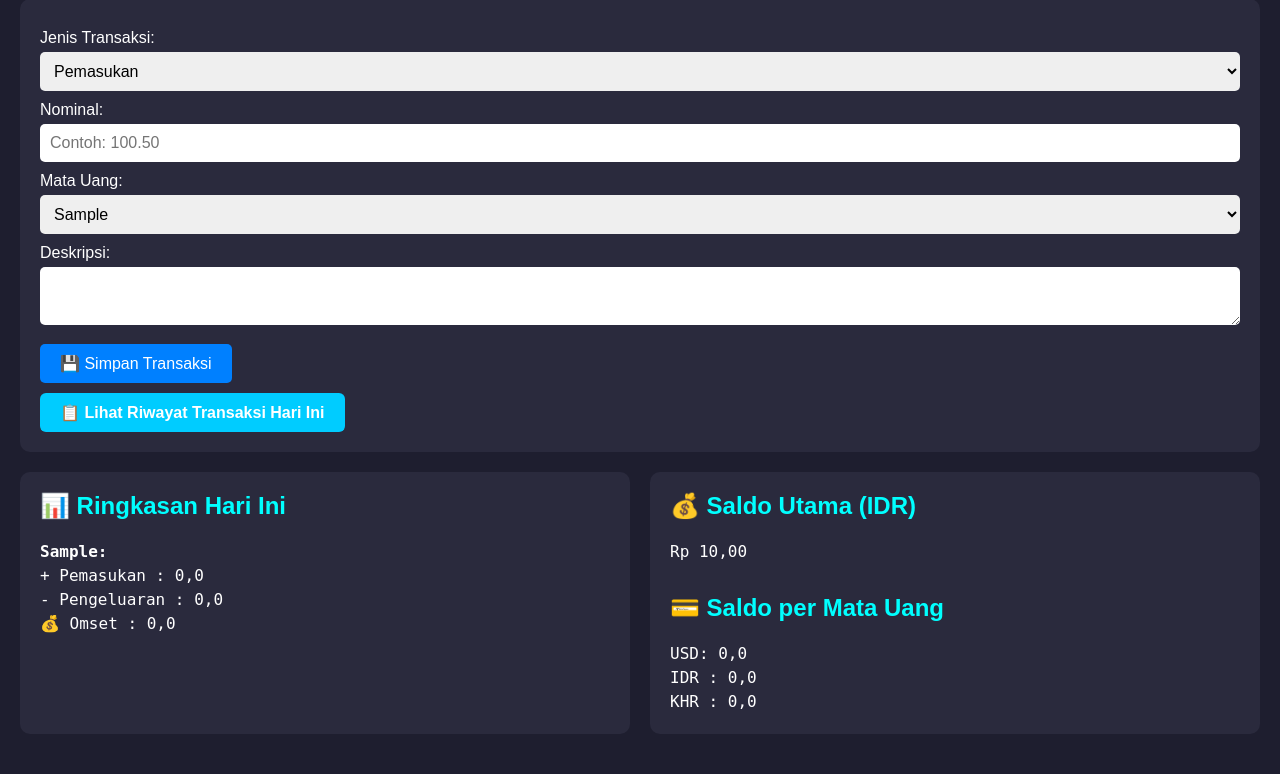
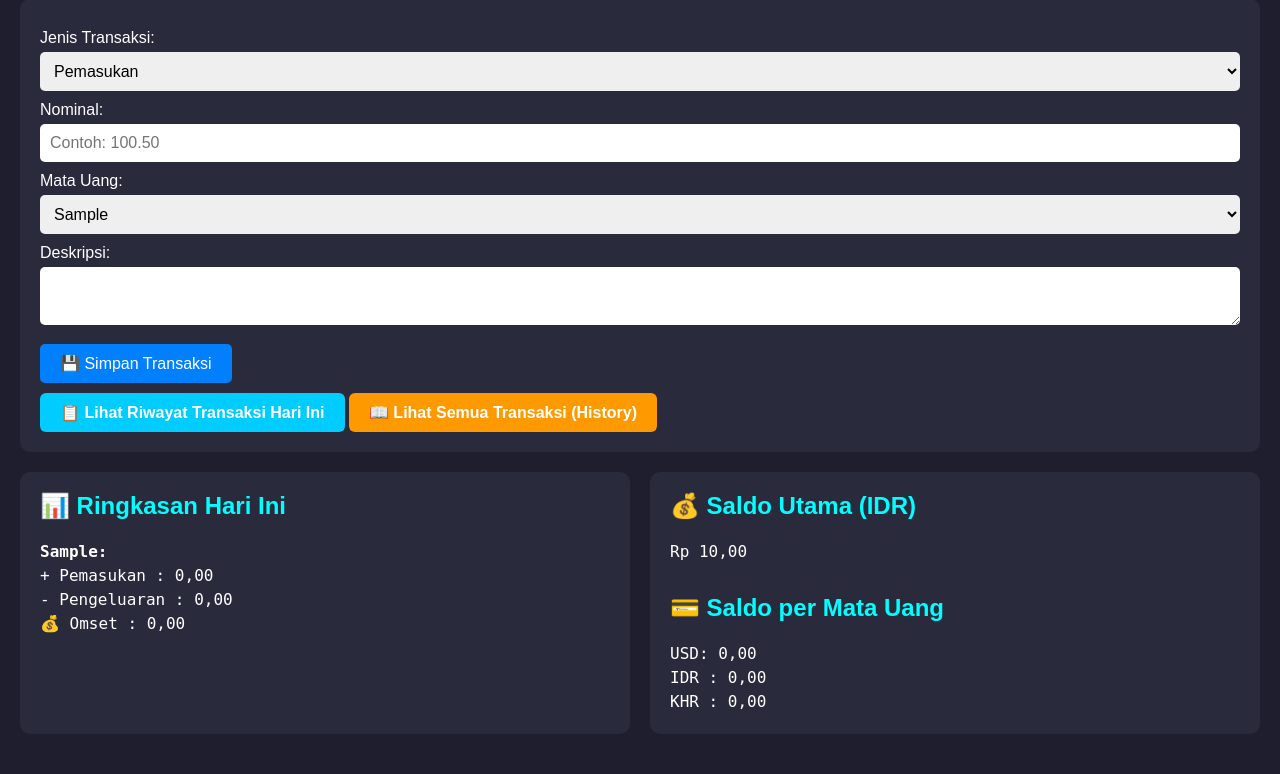
Before and after one commit to arscia12/resto-keuangan, a Flask app: template templates/index.html in a window 1280 px wide. Shown: the part 80-854 px from the top of the page. Run offline with Flask 3, Linux system fonts and the light colour scheme; the template is opened without the code that fills it: most values are stand-ins (such as "Sample title", 1, 10 or a date in 2020).

Commit message:
Add files via upload

```diff
--- a/app.py
+++ b/app.py
@@ -9,6 +9,13 @@ from openpyxl.utils import get_column_letter
 app = Flask(__name__)
 FILE_CSV = 'keuangan.csv'
 MATA_UANG = ['USD', 'IDR', 'KHR']
+
+@app.template_filter('format_angka')
+def format_angka(value):
+    try:
+        return "{:,.2f}".format(float(value)).replace(",", "X").replace(".", ",").replace("X", ".")
+    except:
+        return value
 
 def buat_file():
     if not os.path.exists(FILE_CSV):
@@ -100,7 +107,8 @@ def index():
                            omset=omset,
                            saldo=saldo,
                            saldo_per_mata_uang=saldo_per_mata_uang(),
-                           mata_uang=MATA_UANG)
+                           mata_uang=MATA_UANG,
+                           tanggal=datetime.now().strftime('%Y-%m-%d'))
 
 @app.route('/riwayat')
 def riwayat():
@@ -155,7 +163,6 @@ def history():
                 elif tipe == 'pengeluaran':
                     summary[tanggal][f"{mata_uang}_out"] += jumlah
 
-    # Hitung omset total IDR per hari
     rekap = []
     for tanggal in sorted(summary):
         s = summary[tanggal]
--- a/templates/index.html
+++ b/templates/index.html
@@ -114,6 +114,7 @@
     </form>
 
     <a href="/riwayat" class="link-riwayat">📋 Lihat Riwayat Transaksi Hari Ini</a>
+    <a href="/history" class="link-riwayat" style="background:#ff9900;">📖 Lihat Semua Transaksi (History)</a>
   </div>
 
   <div class="grid">
@@ -122,22 +123,22 @@
       {% for m in mata_uang %}
         <div class="uang">
           <b>{{ m }}:</b><br>
-          + Pemasukan   : {{ pemasukan[m]|default(0)|float|round(2)|string|replace('.', ',') }}<br>
-          - Pengeluaran : {{ pengeluaran[m]|default(0)|float|round(2)|string|replace('.', ',') }}<br>
-          💰 Omset      : {{ omset[m]|default(0)|float|round(2)|string|replace('.', ',') }}<br><br>
+          + Pemasukan   : {{ pemasukan[m]|default(0)|format_angka }}<br>
+          - Pengeluaran : {{ pengeluaran[m]|default(0)|format_angka }}<br>
+          💰 Omset      : {{ omset[m]|default(0)|format_angka }}<br><br>
         </div>
       {% endfor %}
     </div>
 
     <div class="card">
       <h2>💰 Saldo Utama (IDR)</h2>
-      <p class="uang">Rp {{ '{:,.2f}'.format(saldo).replace(',', 'X').replace('.', ',').replace('X', '.') }}</p>
+      <p class="uang">Rp {{ saldo|format_angka }}</p>
 
       <h2 style="margin-top:30px;">💳 Saldo per Mata Uang</h2>
       <div class="uang">
-        USD: {{ saldo_per_mata_uang['USD']|default(0)|float|round(2)|string|replace('.', ',') }}<br>
-        IDR : {{ saldo_per_mata_uang['IDR']|default(0)|float|round(2)|string|replace('.', ',') }}<br>
-        KHR : {{ saldo_per_mata_uang['KHR']|default(0)|float|round(2)|string|replace('.', ',') }}
+        USD: {{ saldo_per_mata_uang['USD']|default(0)|format_angka }}<br>
+        IDR : {{ saldo_per_mata_uang['IDR']|default(0)|format_angka }}<br>
+        KHR : {{ saldo_per_mata_uang['KHR']|default(0)|format_angka }}
       </div>
     </div>
   </div>
```
